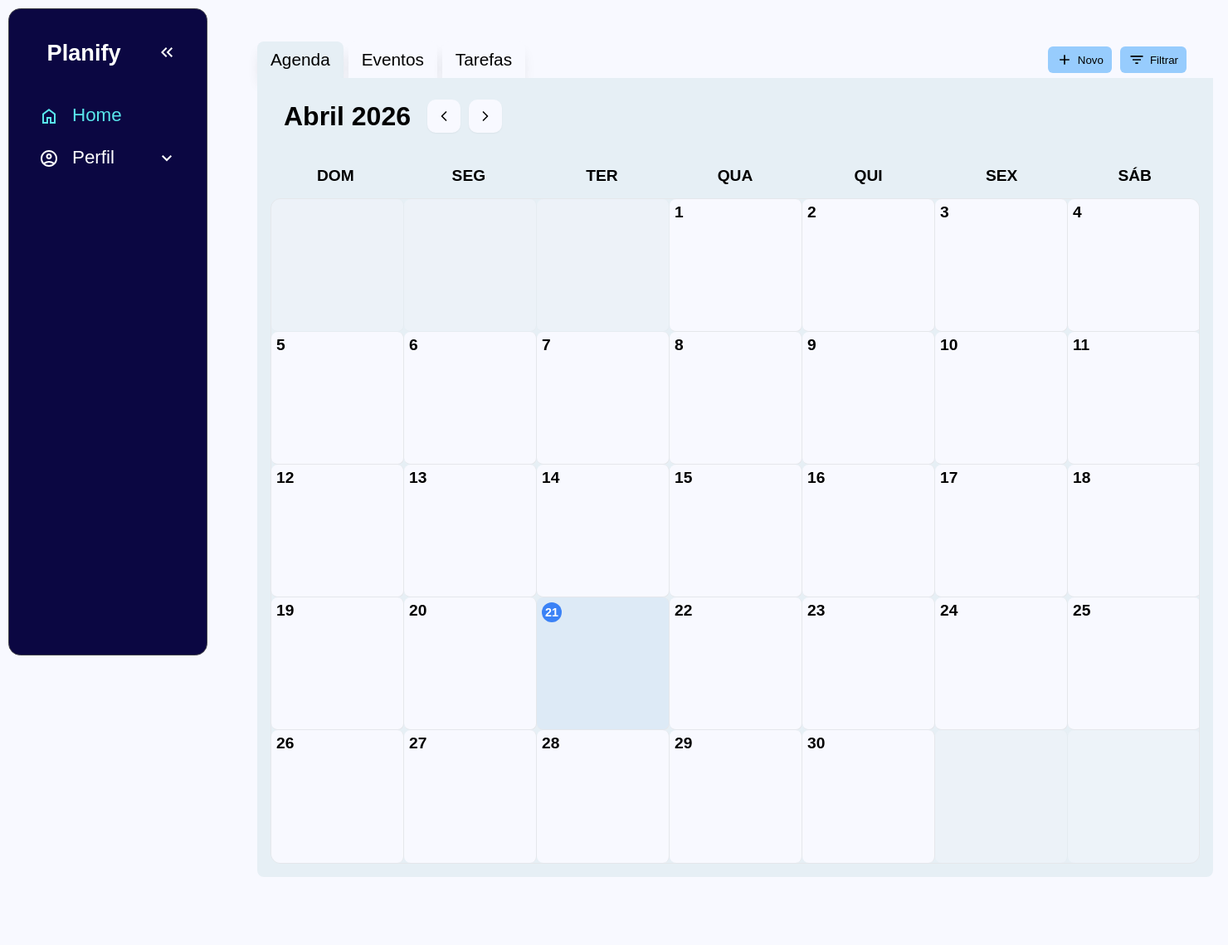
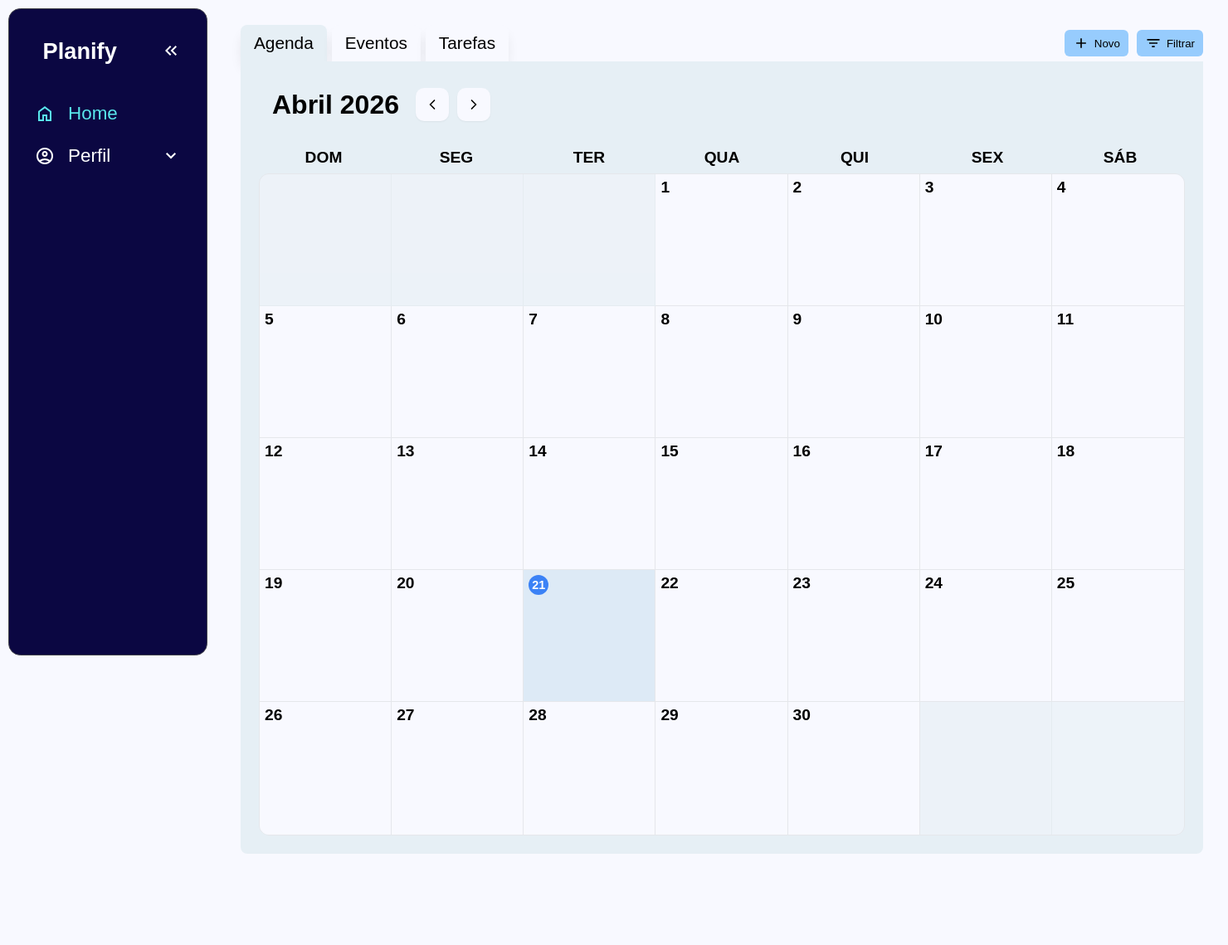
Before and after one commit to MEduardaNunes/TP-ES, a Django app: page /schedule/main_calendar_view/ in a window 1480 px wide. Shown: the whole page at 83% size. After the commit the page ends 1029 px from the top, so only its background shows below. Run offline with Django 5.2, Linux system fonts and the light colour scheme; a user stored in the database is signed in; data that the repository does not hold is empty; some web fonts are replaced.

Commit message:
melhorando interface

```diff
--- a/tp_es/schedules/static/schedules/css/calendar.css
+++ b/tp_es/schedules/static/schedules/css/calendar.css
@@ -1,3 +1,13 @@
+body {
+  display: grid;
+  grid-template-columns: 240px 1fr;
+  gap: 10px;
+}
+
+* {
+  box-sizing: border-box;
+}
+
 #sidebar ul {
   list-style: none;
 }
@@ -64,10 +74,13 @@ main p {
   background-color: var(--sidebar-clr);
   height: calc(100vh - 20px);
   width: 240px;
-  padding: 20px 1.4em;
+  padding: min(30px, 7%);
   border-radius: .9em;
   border: 1px solid var(--line-clr);
-  margin: 10px;
+  margin-top: 10px;
+  margin-left: 10px;
+  margin-bottom: 10px;
+  margin-right: 0px;
   position: sticky;
   top: 0;
   align-self: start;
@@ -302,7 +315,7 @@ main p {
 .calendar-weekdays,
 .calendar-grid {
   display: grid;
-  grid-template-columns: repeat(7, 1fr);
+  grid-template-columns: repeat(7, minmax(0, 1fr));
 }
 
 .calendar-grid {
@@ -310,12 +323,14 @@ main p {
   border: 1px solid #e5e7eb;
   border-radius: 12px;
   overflow: hidden;
+  display: grid;
+  width: 100%;
 }
 
 .calendar-weekdays div {
   text-align: center;
   font-weight: 600;
-  padding: 8px 0;
+  padding: 0;
 }
 
 .calendar-weekdays {
@@ -336,16 +351,18 @@ main p {
 
 .calendar-day {
   background: var(--base-clr);
-  border-radius: 0.5em;
+  border-radius: 0;
   border-right: 1px solid #e5e7eb;
   border-bottom: 1px solid #e5e7eb;
-  min-height: 10em;
-  min-width: 10em;
+  min-width: 0;
+  min-height: unset;
   padding: 6px;
+  margin: 0;
   display: flex;
   flex-direction: column;
   overflow: hidden;
   box-sizing: border-box;
+  aspect-ratio: 1 / 1;
 }
 
 .calendar-day.other-month {
@@ -395,8 +412,9 @@ main p {
 
 .day-events {
   position: relative;
-  height: 180px;
   flex-shrink: 0;
+  height: auto;
+  max-height: 80px;
   overflow-y: auto;
   overflow-x: hidden;
 }
@@ -497,7 +515,8 @@ main p {
   }
 
   main {
-    padding: 2em 1em 60px 1em;
+    width: 100%;
+    overflow-x: hidden;
   }
 
   .container {
@@ -783,7 +802,7 @@ main p {
 /*TABS*/
 
 .tabs-header {
-  padding: 20px;
+  padding: 0;
   flex-direction: column;
   box-sizing: border-box;
   font-family: 'Poppins', sans-serif;
@@ -845,8 +864,11 @@ main p {
   display: block;
   background-color: rgb(230, 239, 245);
   border-radius: 0px 0px 8px 8px;
-  padding: 16px;
+  padding: 22px;
+  width: 100%;
   opacity: 1;
+  overflow: hidden;
+  overflow-x: auto;
   transition: 0.2s ease;
 }
 
```
